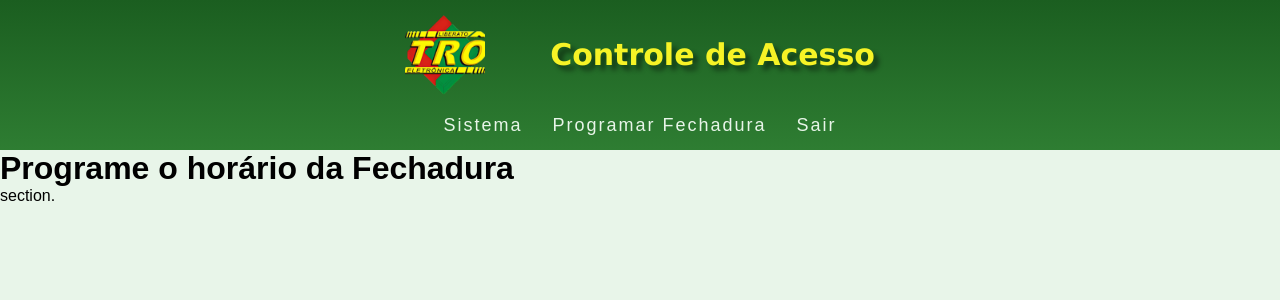
After one commit to arthurgbrito/Fechadura_Eletronica, a PHP site: page /programarhorario.html in a window 1280 px wide. The commit adds this page. Shown: the top 300 px of the page. Run offline with PHP 8.4, Linux system fonts and the light colour scheme.

Commit message:
página de programar a fechadura

```diff
--- /dev/null
+++ b/style/style-ph.css
@@ -0,0 +1,106 @@
+
+:root {
+    --yellow: #f6f326;
+    --Main-green: #388E3C;
+    --Dark-green: #2E7D32;
+    --Light-green: #E8F5E9;
+    --Middle-green: #66BB6A;
+    --Darker-green: #1B5E20;
+    --red: #ED1C24;
+}
+
+* {
+    margin: 0;
+    padding: 0;
+    box-sizing: border-box;
+    font-family: Arial, Helvetica, sans-serif;
+}
+
+body, html {
+    overflow-x: hidden;
+    width: 100%;
+    background-color: var(--Light-green);
+}
+
+header {
+    height: 150px;
+    width: 100vw;
+    background: linear-gradient(var(--Darker-green), var(--Dark-green));
+    display: flex;
+    flex-flow: column nowrap;
+    justify-content: center;
+    align-items: center;
+    gap: 20px;
+    font-family: 'Times New Roman', Times, serif;
+}
+
+.mainTitle {
+    display: flex;
+    align-items: center;
+    justify-content: center;
+    width: 100%;
+}
+
+.mainTitle h1 {
+    margin-left: 50px;
+    white-space: normal;
+    word-wrap: break-word;
+}
+
+.mainTitle img {
+    height: 80px;
+    margin-right: 15px;
+}
+
+.mainTitle h1 {
+    text-align: center;
+    color: var(--yellow);
+    text-shadow: 5px 5px 5px rgba(0, 0, 0, 0.464);
+    font-size: 30px;
+    display: inline-block;
+    font-family: Verdana, Geneva, Tahoma, sans-serif    ;
+}
+
+.menu {
+    display: none;
+}
+
+.menu div {
+    width: 30px;
+    height: 2.5px;
+    background-color: var(--Light-green);
+    margin: 8px;
+}
+
+.navbar {
+    width: 100%;
+    display: flex;
+    justify-content: center;
+}
+
+.navbar ul {
+    list-style-type: none;
+    display: flex;
+    align-items: center;
+    font-family: system-ui, -apple-system, BlinkMacSystemFont, 'Segoe UI', Roboto, Oxygen, Ubuntu, Cantarell, 'Open Sans', 'Helvetica Neue', sans-serif;
+}
+
+.navbar ul li {
+    display: inline;
+    letter-spacing: 2px;
+    margin: 0 10px;
+}
+
+.navbar ul li a {
+    text-decoration: none;
+    color: var(--Light-green);
+    font-size: 18px;
+    padding: 5px;
+    border-radius: 10px;
+}
+
+.navbar ul li a:hover {
+    background-color: var(--yellow);
+    color: var(--Dark-green);
+    transition: .5s;
+}
--- /dev/null
+++ b/templates/programarhorario.html
@@ -0,0 +1,37 @@
+<!DOCTYPE html>
+<html lang="en">
+<head>
+    <meta charset="UTF-8">
+    <meta name="viewport" content="width=device-width, initial-scale=1.0">
+    <title>Programe o horário da Fechadura</title>
+    <link rel="stylesheet" href="../style/style-ph.css">
+
+</head>
+<body>
+
+    <header>
+        <div class="mainTitle">
+            <img src="../style/imagens/logo-tro.png" alt="Logo Curso">
+            <h1 class="header_title">Controle de Acesso</h1>
+        </div>
+        <div class="menu">
+            <div class="line1"></div>
+            <div class="line2"></div>
+            <div class="line3"></div>
+        </div>
+        <nav class="navbar">
+            <ul>
+                <li><a href="sistema.php" class="top">Sistema</a></li>
+                <li><a href="../templates/programarhorario.html">Programar Fechadura</a></li>
+                <li><a href="../APIs/logout.php" class="bottom">Sair</a></li>
+            </ul>
+        </nav>
+    </header>
+
+    <main>
+        <h1>Programe o horário da Fechadura</h1>
+        section.
+    </main>
+
+</body>
+</html>
--- a/templates/sistema.php
+++ b/templates/sistema.php
@@ -40,7 +40,7 @@ if ((!isset($_SESSION['email']) == true) and (!isset($_SESSION['senha']) == true
         <nav class="navbar">
             <ul>
                 <li><a href="sistema.php" class="top">Sistema</a></li>
-                <li><a href="#">Programar Fechadura</a></li>
+                <li><a href="../templates/programarhorario.html">Programar Fechadura</a></li>
                 <li><a href="../APIs/logout.php" class="bottom">Sair</a></li>
             </ul>
         </nav>
```
